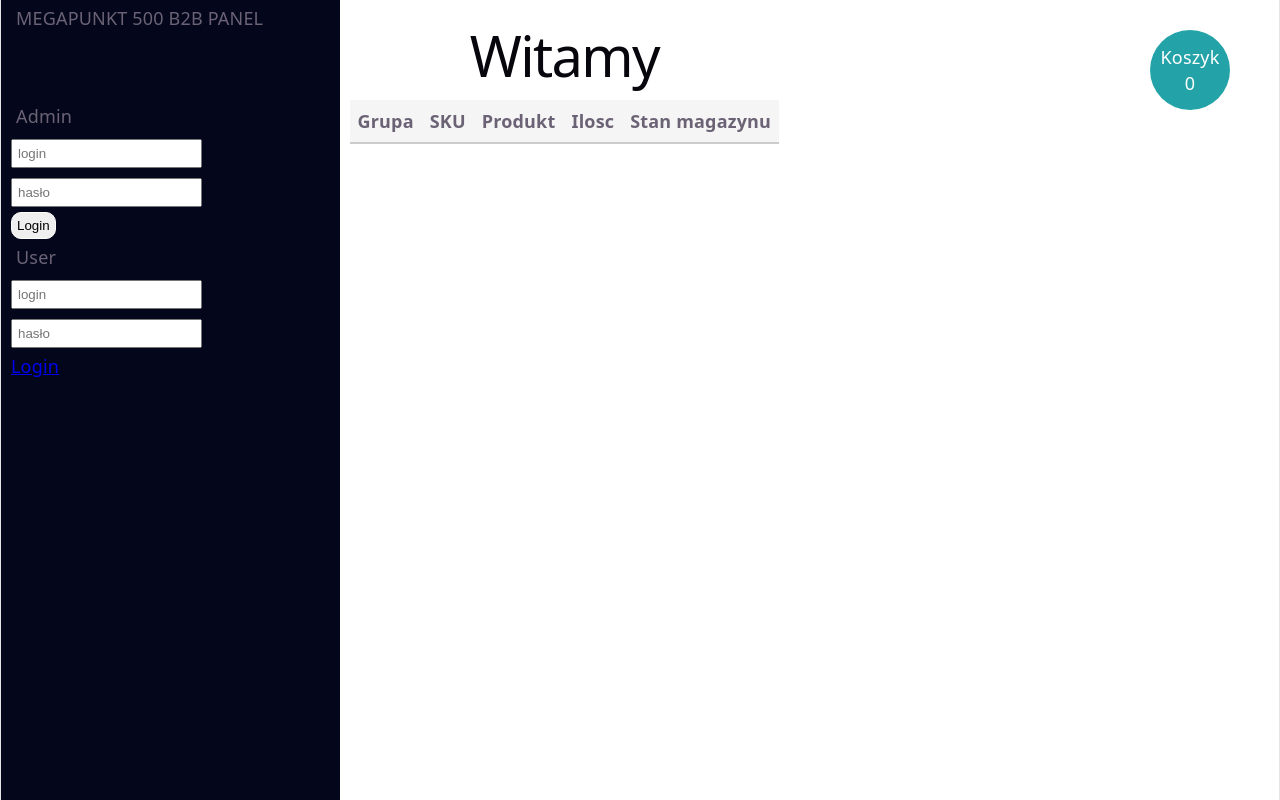
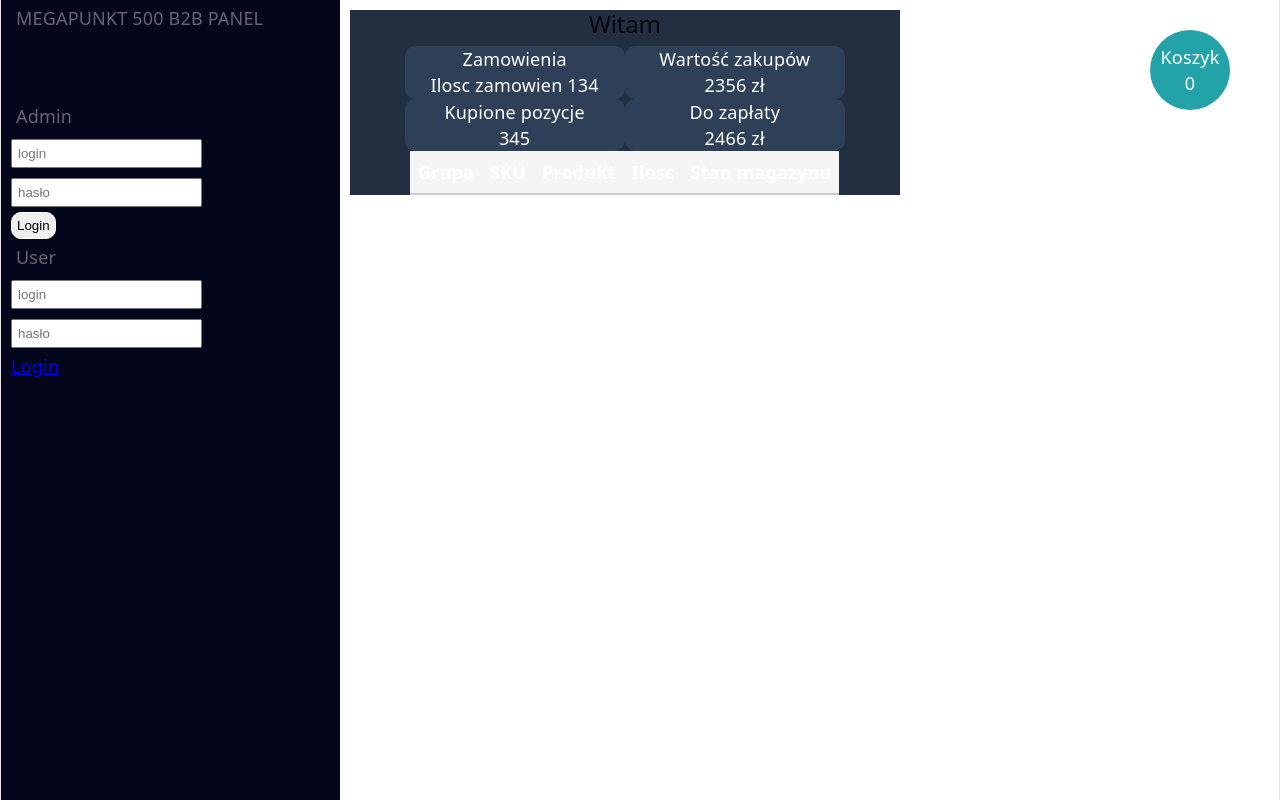
Before and after one commit to marcinoles87/orderApp, a React (Vite) app: page /user in a window 1280 px wide. Built offline with nearby package versions, Linux system fonts and the light colour scheme.

Commit message:
add new text kadra

```diff
--- a/src/App.css
+++ b/src/App.css
@@ -189,6 +189,34 @@
   background-color: var(--inputBackgroundL)
 }
 
+/*users dashbord*/
+
+.users-container{
+  background-color: #222f40;
+  color:white;
+}
+
+.users-dashbord{
+  width: 100%;
+  display: flex;
+  flex-wrap: wrap;
+  flex-direction: row;
+  justify-content: center;
+  align-items: center;
+
+}
+
+.dashbord-zamowienia{
+  width: 40%;
+  background-color: #2e4057;
+  border: white;
+  border-radius: 10px;
+}
+
+.dashbord-zamowienia p:nth-child(0){
+  font-size: small;
+}
+
 /*zmiana widocznosci*/
 
 .visible{
--- a/src/assets/users/Users.jsx
+++ b/src/assets/users/Users.jsx
@@ -41,11 +41,38 @@ function Users({login,stany,setStany,setKoszyk}) {
 
 
     return (
+      <div className='users-container'>
+
+
+        <div>
+          <h2>Witam {login}</h2>
+        </div>
+
+      <div className='users-dashbord'>
+
+        <div className='dashbord-zamowienia'>
+          <p>Zamowienia</p>
+          <p>Ilosc zamowien 134</p>
+        </div>
+
+        <div className='dashbord-zamowienia'>
+          <p>Wartość zakupów</p>
+          <p>2356 zł</p>
+        </div>
+
+        <div className='dashbord-zamowienia'>
+          <p>Kupione pozycje</p>
+          <p>345</p>
+        </div>
+
+        <div className='dashbord-zamowienia'>
+          <p>Do zapłaty</p>
+          <p>2466 zł</p>
+        </div>
+
+      </div>
       <div className='stany-container'>
           <div className='stany-datas'>
-              <h1>Witamy {login} </h1>
-
-
 
      <table style={{ width: "100%", borderCollapse: "collapse" }}>
         <thead style={{textAlign:'center'}}>
@@ -82,6 +109,7 @@ function Users({login,stany,setStany,setKoszyk}) {
           </div>
 
       </div>
+      </div>
     )
   }
 
```
